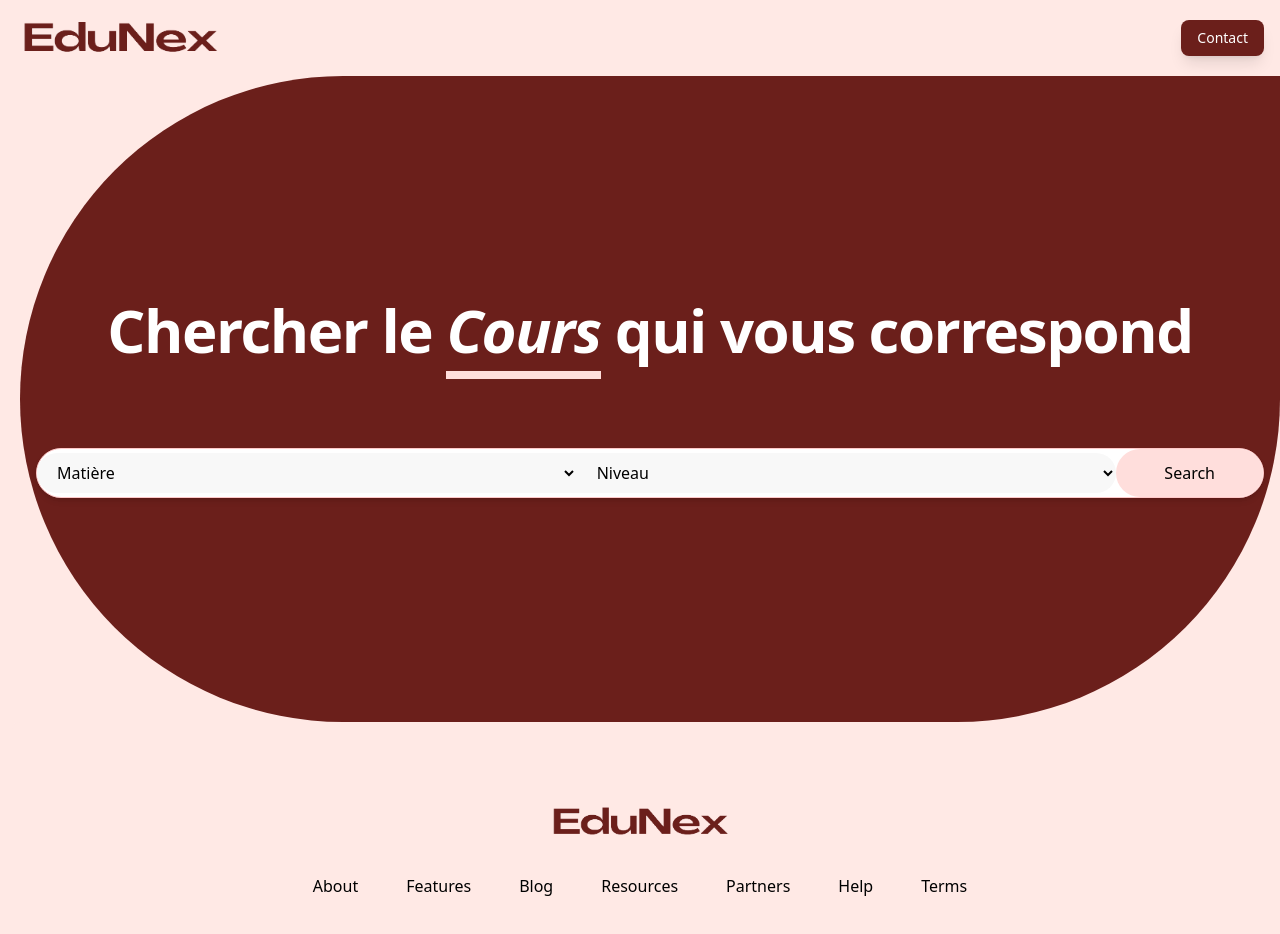
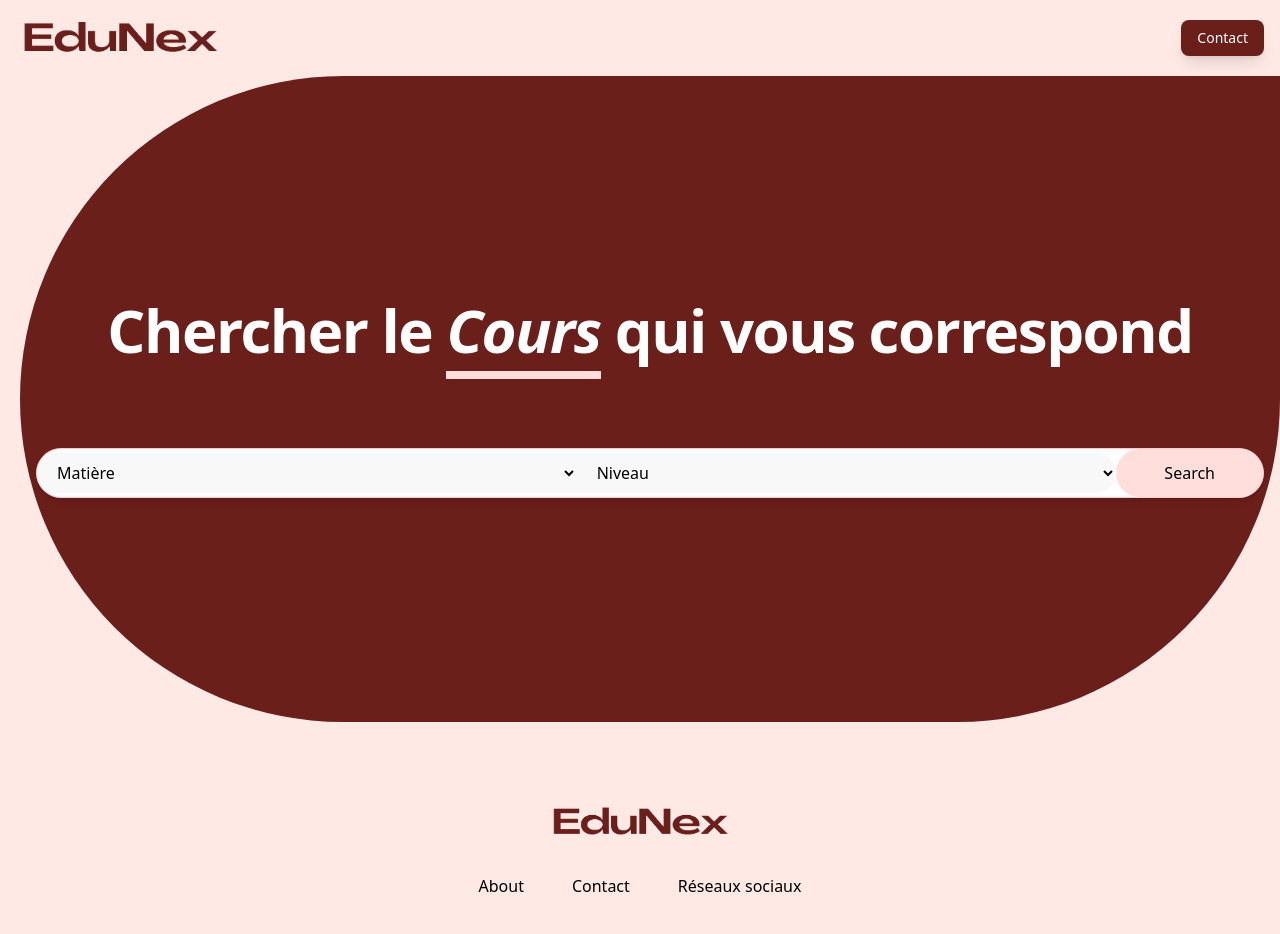
Before and after one commit to Ghaust/Edu-Nex, a SvelteKit app in the folder EduNex/: page / in a window 1280 px wide. Shown: the top 934 px of the page. Built offline with nearby package versions, Linux system fonts and the light colour scheme.

Commit message:
Finished URL to show course + update

```diff
--- a/EduNex/src/routes/+layout.svelte
+++ b/EduNex/src/routes/+layout.svelte
@@ -10,6 +10,7 @@
 		<a href="/" class="flex items-center space-x-3 rtl:space-x-reverse">
 			<img src={logo} class="h-11" alt="Logo" />
 		</a>
+		<a href="/contact">
 		<div class="flex space-x-3 md:order-2 md:space-x-0 rtl:space-x-reverse">
 			<button
 				type="button"
@@ -17,12 +18,13 @@
 				>Contact</button
 			>
 		</div>
+	</a>
 	</div>
 </nav>
 
 {@render children()}
 
-<footer class="bg-[#ffe9e5]">
+<footer class="bg-[#ffe9e5] mt-auto">
     <div class="mx-3 flex flex-col rounded-lg bg-[#ffe9e5]">
         <div class="draggable w-full">
             <div class="container mx-auto flex flex-col">
@@ -35,12 +37,8 @@
                             class="flex flex-wrap items-center justify-center gap-5 gap-y-3 font-medium lg:flex-nowrap lg:gap-12"
                         >
                             <a class="text-black hover:text-gray-900">About</a>
-							<a class="text-black hover:text-gray-900">Features</a>
-							<a class="text-black hover:text-gray-900">Blog</a>
-							<a class="text-black hover:text-gray-900">Resources</a>
-							<a class="text-black hover:text-gray-900">Partners</a>
-							<a class="text-black hover:text-gray-900">Help</a>
-							<a class="text-black hover:text-gray-900">Terms</a>
+                            <a class="text-black hover:text-gray-900">Contact</a>
+                            <a class="text-black hover:text-gray-900">Réseaux sociaux</a>
                         </div>
                         <div class="flex items-center gap-3"></div>
                     </div>
```
Lines whose indentation alone changed are shown as unchanged.
